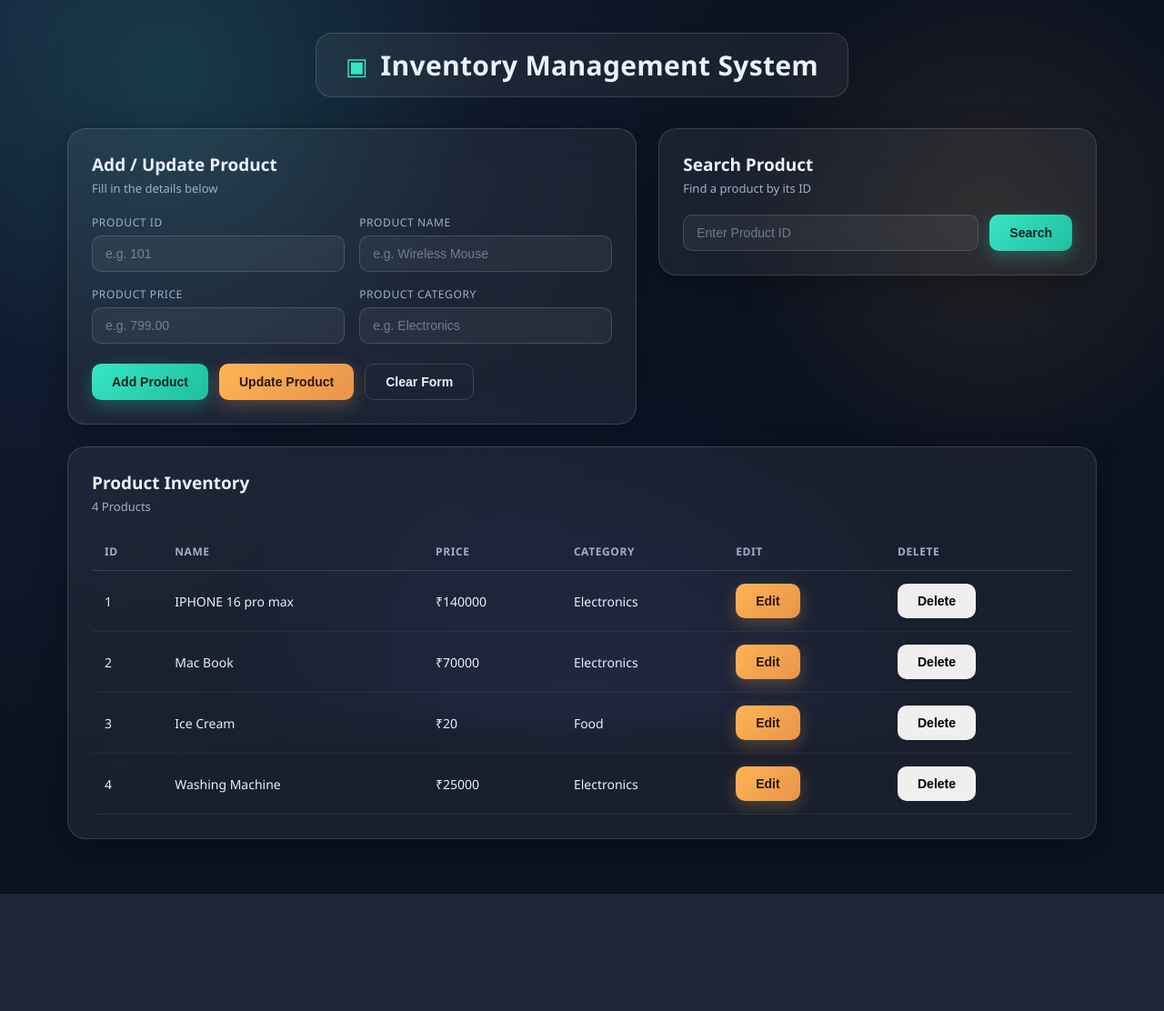
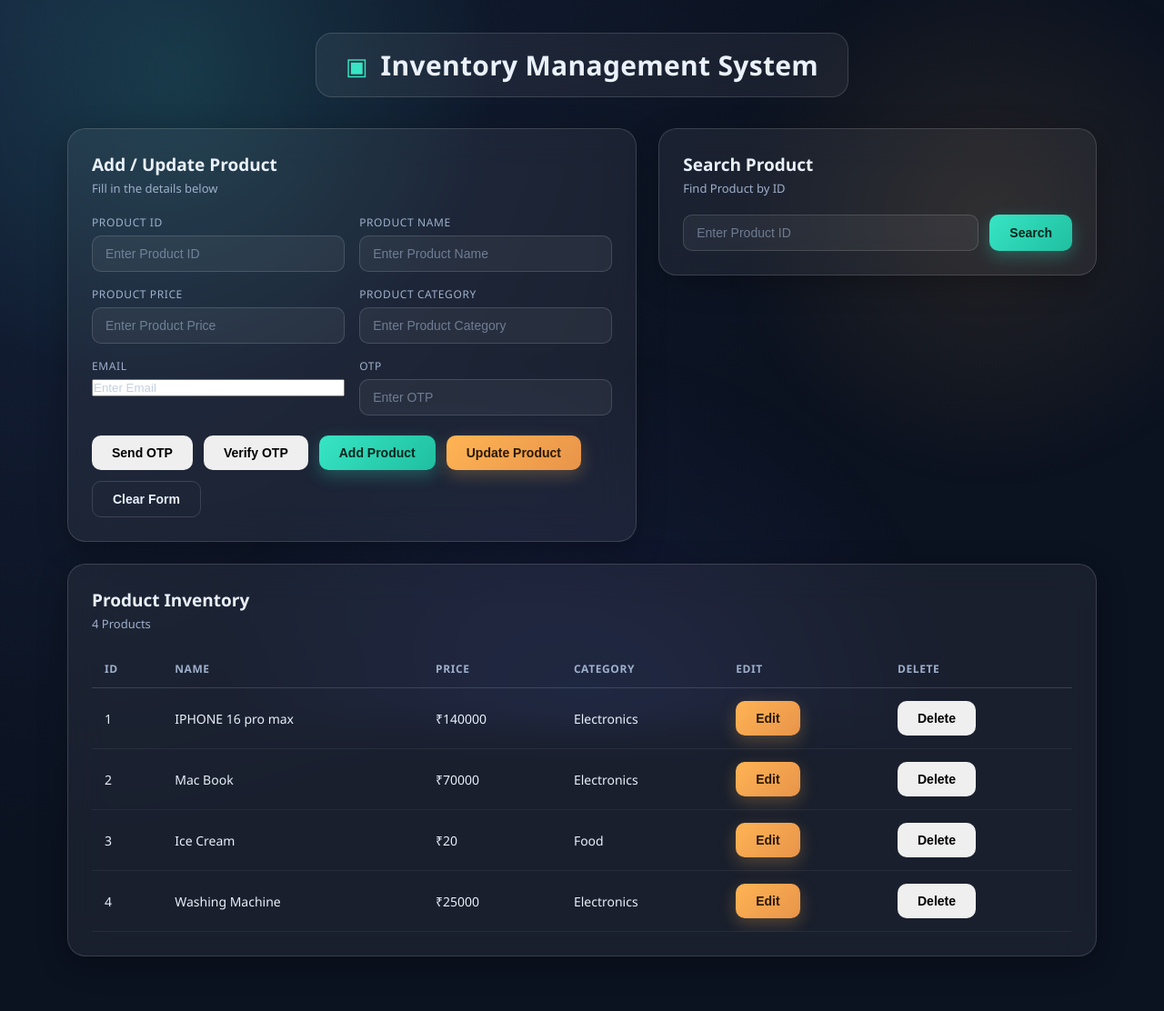
Before and after one commit to surajyaduvanshi07/Inventory-Management-System, a FastAPI app: page / in a window 1280 px wide. Shown: the whole page at 91% size. Before the commit the page ends 983 px from the top, so only its background shows below. Run offline with FastAPI, Linux system fonts and the light colour scheme; data comes from the database, SQL or seed files in the repository; both versions use the stored data as it was after the commit.

Commit message:
New Feature Added

```diff
--- a/main.py
+++ b/main.py
@@ -3,9 +3,13 @@ from fastapi.responses import JSONResponse
 from fastapi.staticfiles import StaticFiles
 from fastapi.templating import Jinja2Templates
 from pydantic import BaseModel
+from email_service import send_otp
+from otp_manager import generate_otp, verify_otp
 import sqlite3
 
+
 from database import get_connection, create_table
+verify_emails = set()
 
 app = FastAPI(title="Inventory Management System")
 
@@ -20,6 +24,14 @@ class Product(BaseModel):
     product_name: str
     product_price: float
     product_category: str
+
+class OTPRequest(BaseModel):
+    email: str
+
+
+class VerifyOTPRequest(BaseModel):
+    email: str
+    otp: str
 
 
 class ProductUpdate(BaseModel):
@@ -38,7 +50,9 @@ def read_index(request: Request):
 
 @app.post("/products", status_code=201)
 def add_product(product: Product):
+
     connection = get_connection()
+
     try:
         cursor = connection.cursor()
         cursor.execute(
@@ -162,3 +176,42 @@ def delete_product(product_id: int):
         raise HTTPException(status_code=500, detail="Database error occurred")
     finally:
         connection.close()
+
+@app.post("/send-otp")
+def send_email_otp(data: OTPRequest):
+
+    email = data.email
+
+    otp = generate_otp(email)
+
+    send_otp(email, otp)
+
+    return {
+
+        "message": "OTP Sent Successfully"
+
+    }
+
+@app.post("/verify-otp")
+def verify_email_otp(data: VerifyOTPRequest):
+
+    email = data.email
+    otp = data.otp
+
+    if verify_otp(email, otp):
+
+        verify_emails.add(email)
+
+        return {
+
+            "message": "OTP Verified Successfully"
+
+        }
+
+    raise HTTPException(
+
+        status_code=400,
+
+        detail="Invalid OTP"
+
+    )
--- /dev/null
+++ b/otp_manager.py
@@ -0,0 +1,42 @@
+import random
+from datetime import datetime, timedelta
+
+otp_storage = {}
+
+
+def generate_otp(email):
+
+    otp = str(random.randint(100000, 999999))
+
+    otp_storage[email] = {
+
+        "otp": otp,
+
+        "expires": datetime.now() + timedelta(minutes=5)
+
+    }
+
+    return otp
+
+
+def verify_otp(email, user_otp):
+
+    if email not in otp_storage:
+
+        return False
+
+    data = otp_storage[email]
+
+    if datetime.now() > data["expires"]:
+
+        del otp_storage[email]
+
+        return False
+
+    if data["otp"] == user_otp:
+
+        del otp_storage[email]
+
+        return True
+
+    return False
--- a/requirements.txt
+++ b/requirements.txt
@@ -2,3 +2,4 @@
 fastapi
 uvicorn
 jinja2
+python-dotenv
--- a/static/script.js
+++ b/static/script.js
@@ -1,4 +1,5 @@
 let selectedProductId = null;
+let otpVerified = false;
 
 window.onload = function () {
     loadProducts();
@@ -75,6 +76,14 @@ async function loadProducts() {
 
 async function addProduct() {
 
+    if (!otpVerified) {
+
+        alert("Please Verify OTP First");
+
+        return;
+
+    }
+
     const product = {
 
         product_id: Number(document.getElementById("productId").value),
@@ -104,6 +113,8 @@ async function addProduct() {
     const result = await response.json();
 
     alert(result.message || result.detail);
+
+    otpVerified = false;
 
     clearForm();
 
@@ -241,3 +252,97 @@ function clearForm() {
     document.getElementById("searchId").value = "";
 
 }
+
+async function sendOTP() {
+
+    const email = document.getElementById("email").value;
+
+    if (email === "") {
+
+        alert("Please Enter Email");
+
+        return;
+
+    }
+
+    const response = await fetch("/send-otp", {
+
+        method: "POST",
+
+        headers: {
+
+            "Content-Type": "application/json"
+
+        },
+
+        body: JSON.stringify({
+
+            email: email
+
+        })
+
+    });
+
+    const result = await response.json();
+
+    if (response.ok) {
+
+        alert(result.message);
+
+    } else {
+
+        alert(result.detail);
+
+    }
+
+}
+
+async function verifyOTP() {
+
+    const email = document.getElementById("email").value;
+    const otp = document.getElementById("otp").value;
+
+    if (email === "" || otp === "") {
+
+        alert("Please Enter Email and OTP");
+
+        return;
+
+    }
+
+    const response = await fetch("/verify-otp", {
+
+        method: "POST",
+
+        headers: {
+
+            "Content-Type": "application/json"
+
+        },
+
+        body: JSON.stringify({
+
+            email: email,
+            otp: otp
+
+        })
+
+    });
+
+    const result = await response.json();
+
+    if (response.ok) {
+
+        otpVerified = true;
+
+        alert(result.message);
+
+    } else {
+
+        otpVerified = false;
+
+        alert(result.detail);
+
+    }
+
+}
--- a/templates/index.html
+++ b/templates/index.html
@@ -1,91 +1,243 @@
 <!DOCTYPE html>
 <html lang="en">
+
 <head>
 <meta charset="UTF-8">
 <meta name="viewport" content="width=device-width, initial-scale=1.0">
 <title>Inventory Management System</title>
+
 <link rel="stylesheet" href="/static/style.css">
+
 </head>
+
 <body>
 
 <div class="background-glow"></div>
 
 <header class="top-header">
+
     <div class="header-content">
+
         <span class="header-icon">&#9635;</span>
+
         <h1>Inventory Management System</h1>
+
     </div>
+
 </header>
 
 <main class="dashboard">
 
 <section class="glass-card form-card">
+
 <div class="card-title">
+
 <h2>Add / Update Product</h2>
-            <span class="card-subtitle">Fill in the details below</span>
+
+<span class="card-subtitle">
+
+Fill in the details below
+
+</span>
+
 </div>
+
 <form id="productForm" onsubmit="return false;">
+
 <div class="form-grid">
+
 <div class="input-group">
-                    <label for="productId">Product ID</label>
-                    <input type="number" id="productId" placeholder="e.g. 101" required>
+
+<label>Product ID</label>
+
+<input
+type="number"
+id="productId"
+placeholder="Enter Product ID"
+required>
+
 </div>
+
 <div class="input-group">
-                    <label for="productName">Product Name</label>
-                    <input type="text" id="productName" placeholder="e.g. Wireless Mouse" required>
+
+<label>Product Name</label>
+
+<input
+type="text"
+id="productName"
+placeholder="Enter Product Name"
+required>
+
 </div>
+
 <div class="input-group">
-                    <label for="productPrice">Product Price</label>
-                    <input type="number" id="productPrice" step="0.01" placeholder="e.g. 799.00" required>
+
+<label>Product Price</label>
+
+<input
+type="number"
+id="productPrice"
+placeholder="Enter Product Price"
+required>
+
 </div>
+
 <div class="input-group">
-                    <label for="productCategory">Product Category</label>
-                    <input type="text" id="productCategory" placeholder="e.g. Electronics" required>
+
+<label>Product Category</label>
+
+<input
+type="text"
+id="productCategory"
+placeholder="Enter Product Category"
+required>
+
 </div>
+
+<div class="input-group">
+
+<label>Email</label>
+
+<input
+type="email"
+id="email"
+placeholder="Enter Email"
+required>
+
 </div>
+
+<div class="input-group">
+
+<label>OTP</label>
+
+<input
+type="text"
+id="otp"
+placeholder="Enter OTP">
+
+</div>
+
+</div>
+
 <div class="button-row">
-                <button type="button" class="btn btn-primary" onclick="addProduct()">Add Product</button>
-                <button type="button" class="btn btn-secondary" onclick="updateProduct()">Update Product</button>
-                <button type="button" class="btn btn-ghost" onclick="clearForm()">Clear Form</button>
+
+    <button type="button" class="btn btn-warning" onclick="sendOTP()">
+        Send OTP
+    </button>
+
+    <button type="button" class="btn btn-success" onclick="verifyOTP()">
+        Verify OTP
+    </button>
+
+    <button type="button" class="btn btn-primary" onclick="addProduct()">
+        Add Product
+    </button>
+
+    <button type="button" class="btn btn-secondary" onclick="updateProduct()">
+        Update Product
+    </button>
+
+    <button type="button" class="btn btn-ghost" onclick="clearForm()">
+        Clear Form
+    </button>
+
 </div>
+
 </form>
+
 </section>
 
 <section class="glass-card search-card">
+
 <div class="card-title">
+
 <h2>Search Product</h2>
-            <span class="card-subtitle">Find a product by its ID</span>
+
+<span class="card-subtitle">
+
+Find Product by ID
+
+</span>
+
 </div>
+
 <div class="search-row">
-            <input type="number" id="searchId" placeholder="Enter Product ID">
-            <button type="button" class="btn btn-primary" onclick="searchProduct()">Search</button>
+
+<input
+type="number"
+id="searchId"
+placeholder="Enter Product ID">
+
+<button
+type="button"
+class="btn btn-primary"
+onclick="searchProduct()">
+
+Search
+
+</button>
+
 </div>
+
 </section>
 
 <section class="glass-card table-card">
+
 <div class="card-title">
+
 <h2>Product Inventory</h2>
-            <span class="card-subtitle" id="productCount">0 products</span>
+
+<span
+id="productCount"
+class="card-subtitle">
+
+0 Products
+
+</span>
+
 </div>
+
 <div class="table-wrapper">
-            <table id="productTable">
+
+<table>
+
 <thead>
+
 <tr>
+
 <th>ID</th>
+
 <th>Name</th>
+
 <th>Price</th>
+
 <th>Category</th>
+
 <th>Edit</th>
+
 <th>Delete</th>
+
 </tr>
+
 </thead>
+
 <tbody id="productTableBody">
+
 </tbody>
+
 </table>
-            <div id="emptyState" class="empty-state" style="display:none;">
-                No products yet. Add your first product above.
+
+<div
+id="emptyState"
+class="empty-state"
+style="display:none;">
+
+No Products Found
+
 </div>
+
 </div>
+
 </section>
 
 </main>
@@ -93,5 +245,7 @@
 <div id="toast" class="toast"></div>
 
 <script src="/static/script.js"></script>
+
 </body>
+
 </html>
```
Also changed, not shown: email_service.py (added, +40 -0 lines), test_email.py (added, +8 -0 lines), inventory.db. Lines whose indentation alone changed are shown as unchanged.
